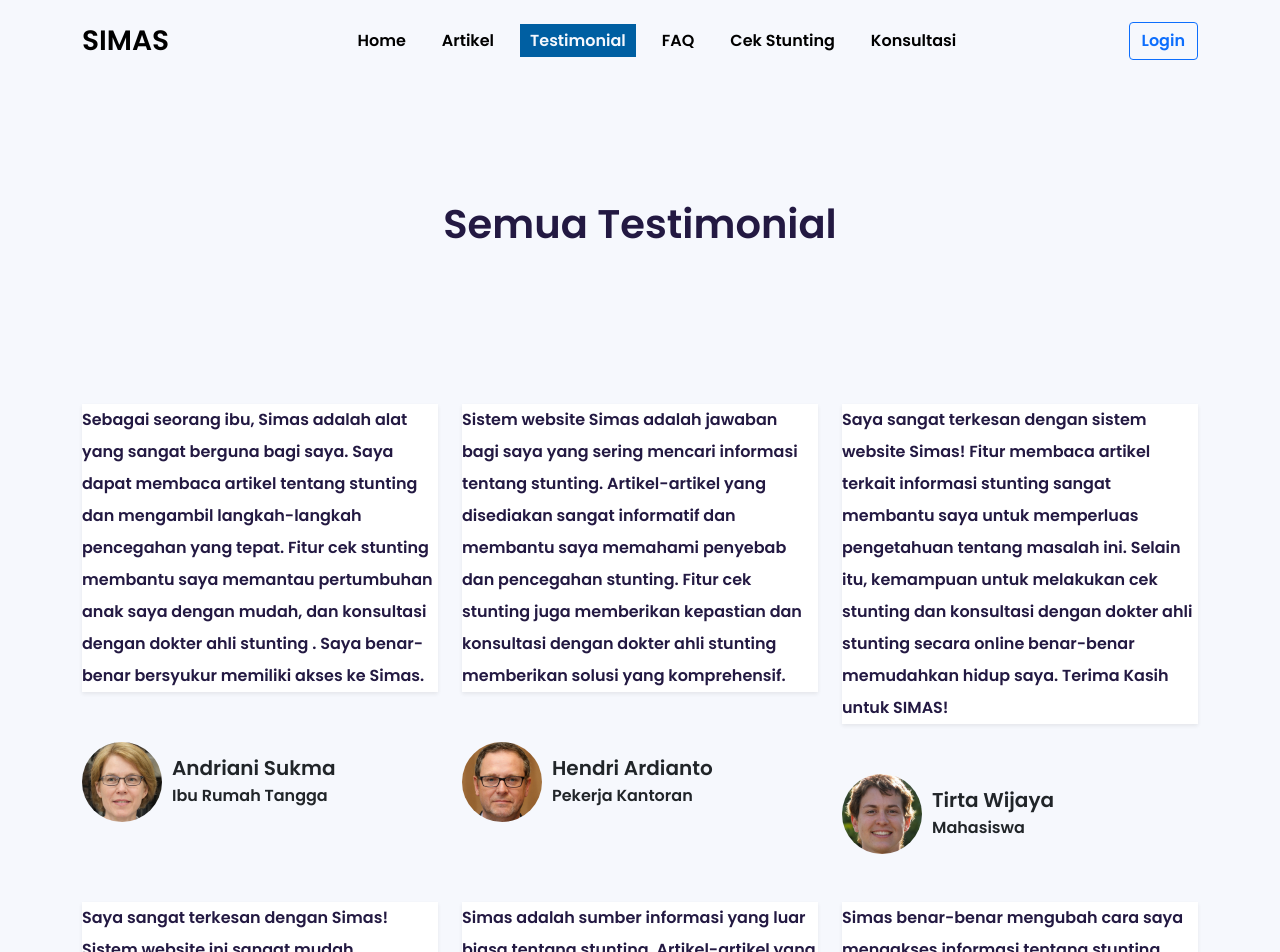
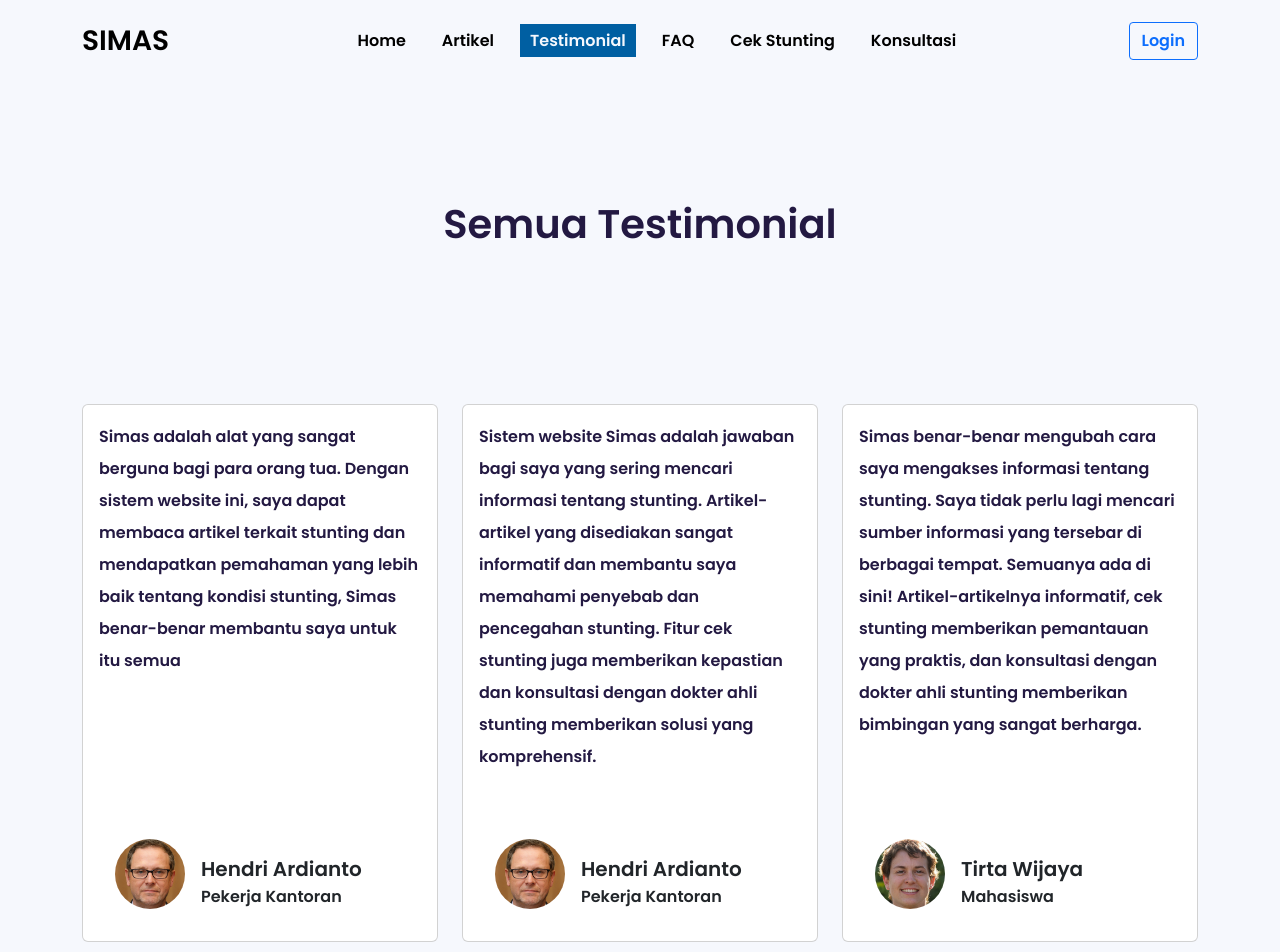
Before and after one commit to Tim-FE-12-Skilvul/Final-Project-Web-React, a React (Vite) app: page /testimonial in a window 1280 px wide. Shown: the top 952 px of the page. Built offline with nearby package versions, Linux system fonts and the light colour scheme.

Commit message:
Finishing Booking Dokter V.2

```diff
--- a/src/context/AuthContext.jsx
+++ b/src/context/AuthContext.jsx
@@ -1,4 +1,4 @@
-import { createContext, useState, useEffect } from 'react';
+import { createContext, useState, useEffect, useContext } from 'react';
 import { useNavigate } from 'react-router-dom';
 
 export const AuthContext = createContext();
@@ -68,7 +68,7 @@ export const AuthProvider = ({ children }) => {
     setLoginSuccess(false);
     setUserType('');
     localStorage.removeItem('user'); // Remove user data from localStorage
-    navigate('/login');
+    navigate('/');
   };
 
   const authContextValue = {
--- a/src/pages/ArticleDetails.jsx
+++ b/src/pages/ArticleDetails.jsx
@@ -37,7 +37,11 @@ function ArticleDetails() {
   };
 
   if (!article) {
-    return <div>Loading...</div>;
+    return (
+      <div className='d-flex align-items-center justify-content-center min-vh-100'>
+        Loading...
+      </div>
+    );
   }
 
   return (
--- a/src/pages/ArtikelPage.jsx
+++ b/src/pages/ArtikelPage.jsx
@@ -48,9 +48,8 @@ const ArtikelPage = () => {
                     className="w-100 mb-5 rounded-top"
                   />
                   <h5 className="mb-5 px-3">
-                    {truncateText(article.title, 85)}
+                    {truncateText(article.title, 43)}
                   </h5>
-
                   <div className="ket d-flex justify-content-between align-items-center px-3 pb-3">
                       <Link
                         to={`/Artikel/${article.title}`}
--- a/src/pages/HomePage.jsx
+++ b/src/pages/HomePage.jsx
@@ -1,5 +1,5 @@
 import { Container, Row, Col } from "react-bootstrap";
-import React, { useContext, useEffect, useState } from "react";
+import React, { useContext, useEffect, useState, useRef } from "react";
 import { AuthContext } from "../context/AuthContext";
 import HeroImage from "../assets/img/hero.png";
 
@@ -19,6 +19,7 @@ import { Pagination } from "swiper";
 const HomePage = () => {
   let naviget = useNavigate();
   const [articles, setArticles] = useState([]);
+  const swiperRef = useRef(null);
   // const { userType } = useContext(AuthContext); // Get the isLoggedIn and userType values from the AuthContext
 
   useEffect(() => {
@@ -49,6 +50,18 @@ const HomePage = () => {
       return text;
     }
     return text.substr(0, maxLength) + "...";
+  };
+
+  const goNext = () => {
+    if (swiperRef.current && swiperRef.current.swiper) {
+      swiperRef.current.swiper.slideNext();
+    }
+  };
+
+  const goPrev = () => {
+    if (swiperRef.current && swiperRef.current.swiper) {
+      swiperRef.current.swiper.slidePrev();
+    }
   };
 
   return (
@@ -152,8 +165,15 @@ const HomePage = () => {
         <h1 className="text-center fw-bold my-5">Testimonial</h1>
       </Col>
     </Row>
-          <Row>
+    <Row className="d-flex flex-nowrap justify-content-between align-items-center">
+    <Col xs={1}>
+        <button className="btn btn-secondary" onClick={goPrev}>
+        &#8678;
+        </button>
+      </Col>
+      <Col xs={10}>
         <Swiper
+          ref={swiperRef}
           slidesPerView={1}
           spaceBetween={10}
           pagination={{
@@ -195,9 +215,16 @@ const HomePage = () => {
             );
           })}
         </Swiper>
+      </Col>
+      <Col xs={1}>
+        <button className="btn btn-secondary" onClick={goNext}>
+        &#8680;
+        </button>
+      </Col>
     </Row>
   </Container>
 </div>
+
       {/* bagian FAQ */}
       <FaqComponent />
     </div>
--- a/src/pages/TestimonialPage.jsx
+++ b/src/pages/TestimonialPage.jsx
@@ -2,6 +2,13 @@ import { Container, Row, Col } from "react-bootstrap";
 import { testimonial } from "../data/index";
 
 const TestimonialPage = () => {
+  // Urutkan testimonial berdasarkan jumlah kata dalam desc secara descending
+  const sortedTestimonials = testimonial.sort((a, b) => {
+    const wordCountA = a.desc.split(" ").length;
+    const wordCountB = b.desc.split(" ").length;
+    return wordCountA - wordCountB;
+  });
+
   return (
     <div className="testimonial-page">
       <div className="testimonial">
@@ -14,15 +21,22 @@ const TestimonialPage = () => {
             </Col>
           </Row>
           <Row className="row-cols-lg-3 row-cols-1">
-            {testimonial.map((data) => {
+            {sortedTestimonials.map((data) => {
               return (
-                <Col key={data.id} className="mb-5 ">
-                  <p className="desc shadow-sm">{data.desc}</p>
-                  <div className="people">
-                    <img src={data.image} alt="" />
-                    <div>
-                      <h5 className="mb-1">{data.name}</h5>
-                      <p className="m-0 fw-bold">{data.status}</p>
+                <Col key={data.id} className="mb-5">
+                  <div className="card h-100 p-3">
+                    <p className="card-text desc">{data.desc}</p>
+                    <div className="card-body d-flex align-items-end">
+                      <img
+                        src={data.image}
+                        alt=""
+                        className="rounded-circle me-3"
+                        style={{ width: "70px", height: "70px" }}
+                      />
+                      <div>
+                        <h5 className="card-title mb-1">{data.name}</h5>
+                        <p className="card-text fw-bold">{data.status}</p>
+                      </div>
                     </div>
                   </div>
                 </Col>
--- a/src/pages/booking-dokter/BookingDoctor.jsx
+++ b/src/pages/booking-dokter/BookingDoctor.jsx
@@ -1,23 +1,47 @@
-import axios from "axios";
-import "bootstrap/dist/css/bootstrap.min.css";
-import { useEffect, useState } from "react";
-import { Link } from "react-router-dom";
-import { DoctorContext } from "../../context/DoctorContext";
-import { Container, Row, Col } from "react-bootstrap";
+import React, { useEffect, useState, useContext } from 'react';
+import axios from 'axios';
+import { Link, useNavigate } from 'react-router-dom';
+import { DoctorContext } from '../../context/DoctorContext';
+import { AuthContext } from '../../context/AuthContext';
+import { Container, Row, Col } from 'react-bootstrap';
 
 function BookingDoctor() {
   const [doctors, setDoctors] = useState([]);
+  const { loginSuccess } = useContext(AuthContext); // Use loginSuccess from AuthContext
+  const [showAlert, setShowAlert] = useState(false);
+  const navigate = useNavigate();
 
   useEffect(() => {
     axios
-      .get("https://64550ab8a74f994b33505ccc.mockapi.io/doctor")
+      .get('https://64550ab8a74f994b33505ccc.mockapi.io/doctor')
       .then((response) => setDoctors(response.data))
       .catch((error) => console.log(error));
   }, []);
 
+  const handleBookingClick = (doctorId, doctorName) => {
+    if (loginSuccess) {
+      navigate(`/konsul/${doctorName}`, { state: { id: doctorId } });
+    } else {
+      setShowAlert(true);
+    }
+  };
+
+  const handleCloseAlert = () => {
+    setShowAlert(false);
+    navigate('/login');
+  };
+
   return (
     <>
       <div className="faq">
+        {showAlert && (
+          <div className="alert-container">
+            <div className="alert">
+              <p>Anda harus login terlebih dahulu untuk melanjutkan konsultasi.</p>
+              <button onClick={handleCloseAlert}>Close</button>
+            </div>
+          </div>
+        )}
         <Container>
           <Row>
             <Col>
@@ -30,29 +54,34 @@ function BookingDoctor() {
             <DoctorContext.Provider value={doctors}>
               {doctors.map((doctor) => (
                 <div className="col" key={doctor.id}>
-                  <Link
-                    to={`/konsul/${doctor.name}`}
-                    state={{ id: doctor.id }}
-                    style={{ textDecoration: "none", color: "black", cursor: "pointer" }}
+                  <div
+                    onClick={() => handleBookingClick(doctor.id, doctor.name)}
+                    style={{
+                      textDecoration: 'none',
+                      color: 'black',
+                      cursor: 'pointer',
+                    }}
                   >
                     <div className="card h-100 p-3">
                       <img
                         src={doctor.profilePictureUrl}
                         className="card-img-top"
                         alt={doctor.name}
-                        style={{ objectFit: "contain", height: "200px" }}
+                        style={{ objectFit: 'contain', height: '200px' }}
                       />
                       <div className="card-body">
-                        <h5 className="card-title text-center" style={{ fontSize: "18px" }}>
+                        <h5 className="card-title text-center" style={{ fontSize: '18px' }}>
                           {doctor.name}
                         </h5>
-                        <p className="card-text text-center" style={{ fontSize: "15px" }}>{doctor.hospitalName}</p>
+                        <p className="card-text text-center" style={{ fontSize: '15px' }}>
+                          {doctor.hospitalName}
+                        </p>
                       </div>
                       <div className="card-footer">
                         <small className="text-muted">{doctor.hospitalLocation}</small>
                       </div>
                     </div>
-                  </Link>
+                  </div>
                 </div>
               ))}
             </DoctorContext.Provider>
--- a/src/pages/booking-dokter/DoctorDetail.jsx
+++ b/src/pages/booking-dokter/DoctorDetail.jsx
@@ -27,7 +27,11 @@ function DoctorDetail() {
   };
 
   if (!doctor) {
-    return <p>Loading...</p>;
+    return (
+      <div className='d-flex align-items-center justify-content-center min-vh-100'>
+        Loading...
+      </div>
+    );
   }
 
   return (
```
Lines whose indentation alone changed are shown as unchanged.
